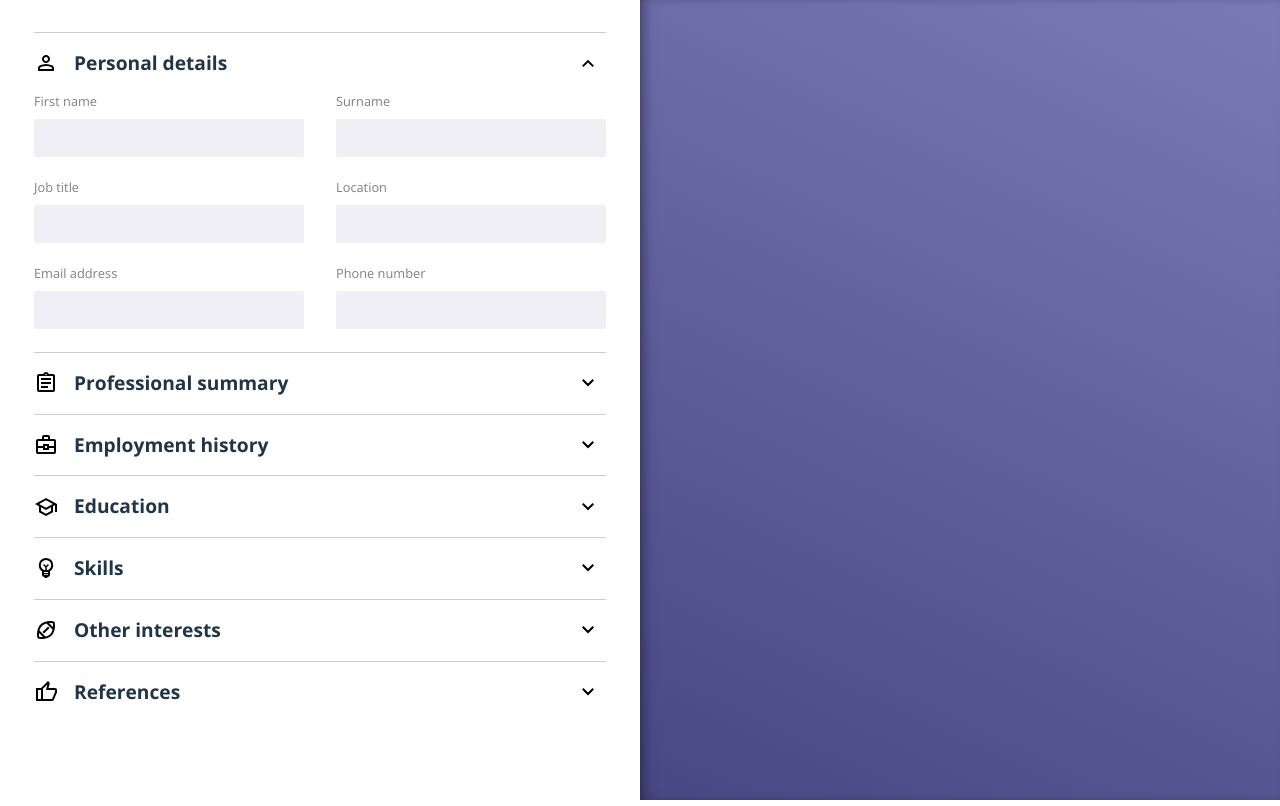
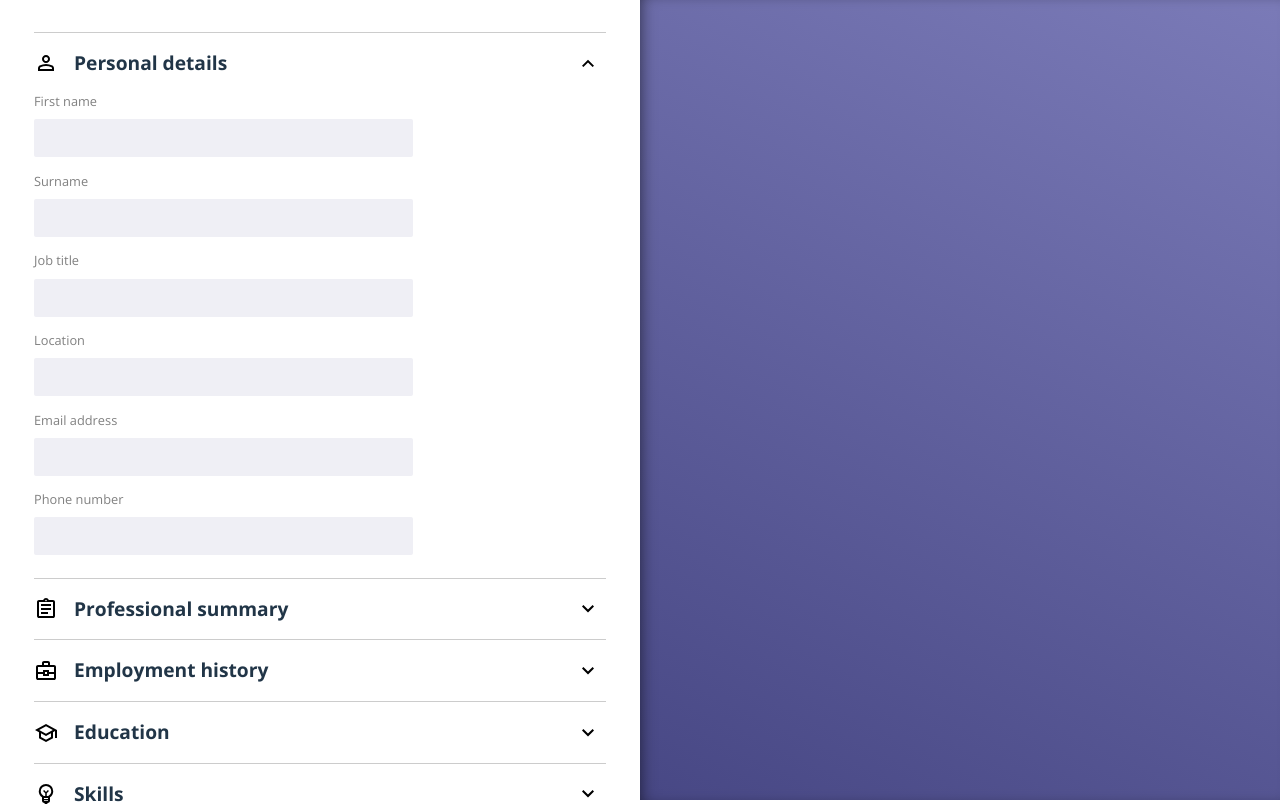
Before and after one commit to CJohnston079/odin-cv-builder, a React (Vite) app: page / in a window 1280 px wide. Shown: the top 806 px of the page. Built offline with nearby package versions, Linux system fonts and the light colour scheme.

Commit message:
feat: wrap Fieldset fields in a div with class .section-fields

```diff
--- a/src/components/Fieldset.jsx
+++ b/src/components/Fieldset.jsx
@@ -21,7 +21,7 @@ export default function Fieldset({ heading, iconSrc, fields, isActive, onShow })
 	return (
 		<fieldset id={heading.toLowerCase().replaceAll(" ", "-")}>
 			<FieldsetHeader headerText={heading} iconSrc={iconSrc} isActive={isActive} onShow={onShow} />
-			{isActive ? fieldElements : undefined}
+			{isActive && <div className="section-fields">{fieldElements}</div>}
 		</fieldset>
 	);
 }
```
